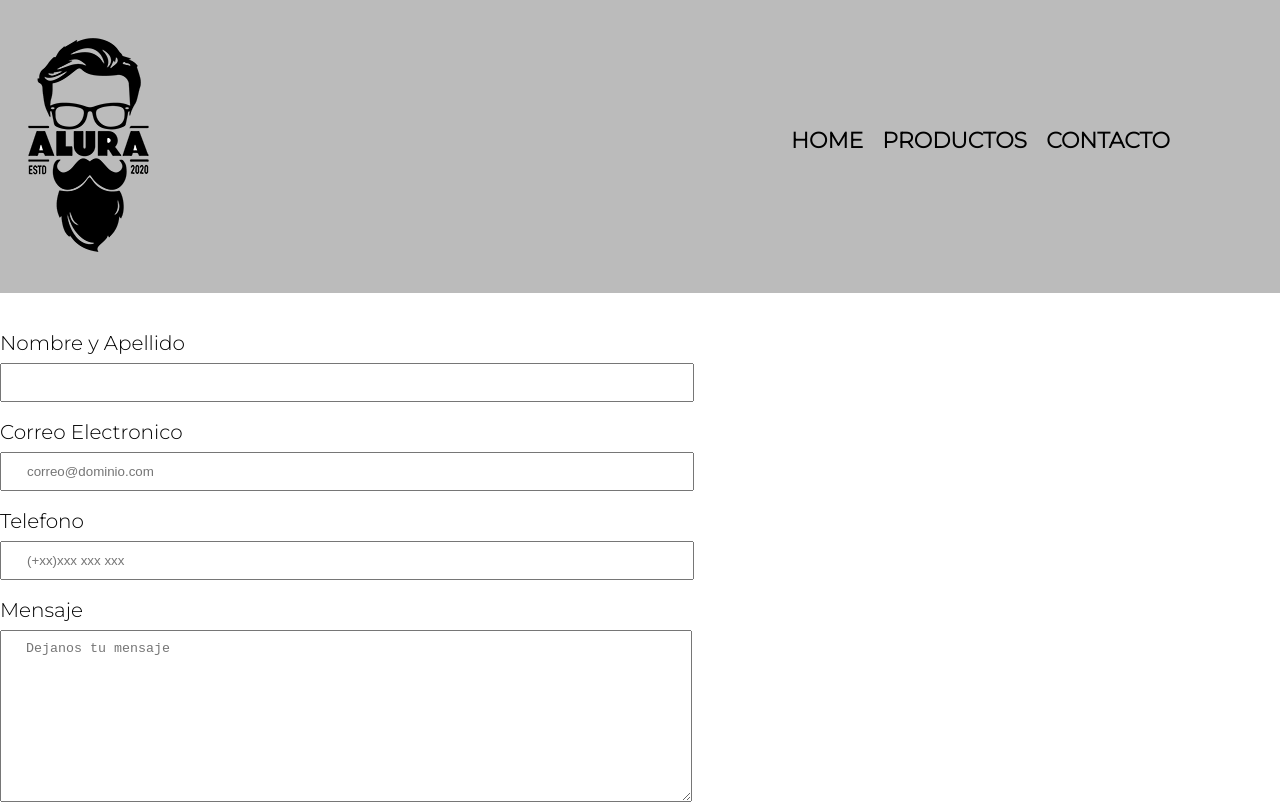
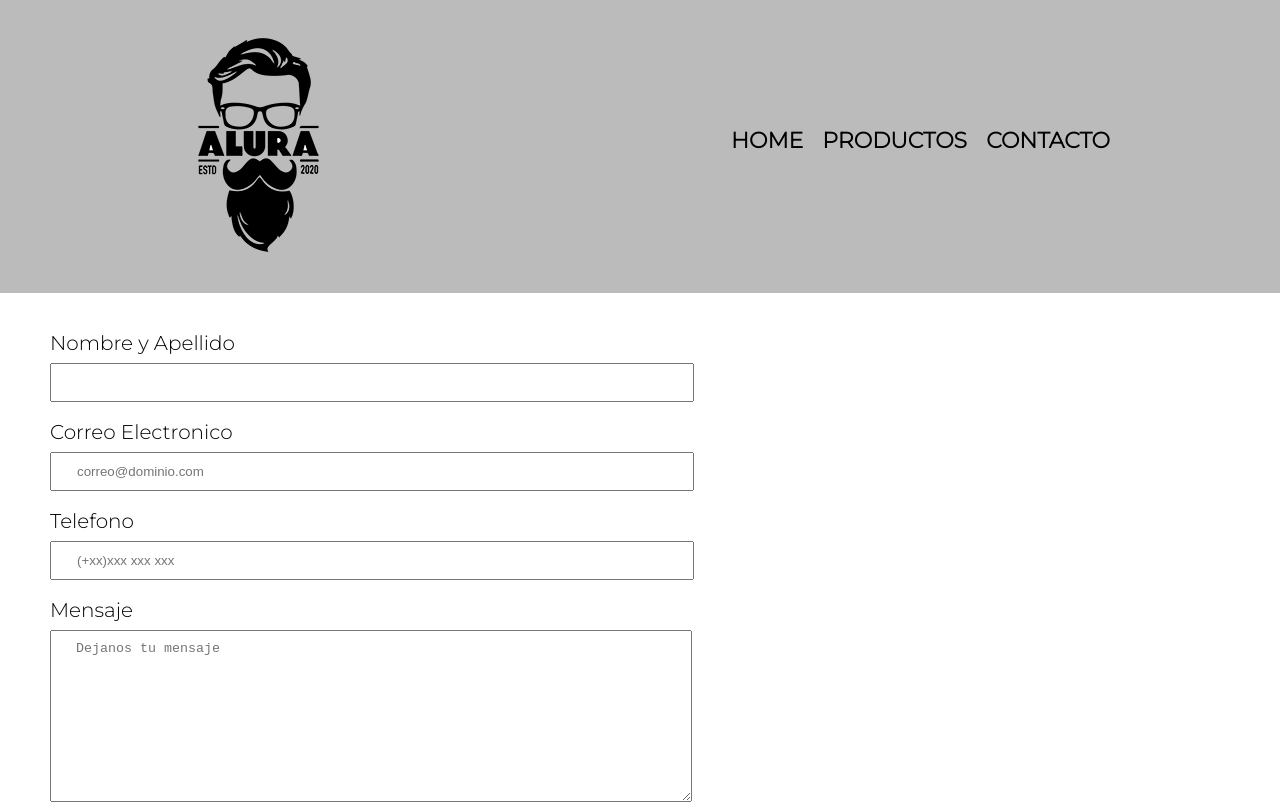
Before and after one commit to Mixiabi/Barberia-Alura, a plain HTML site: page contacto.html in a window 1280 px wide. Shown: the top 805 px of the page. Drawn offline with Linux system fonts and the light colour scheme.

Commit message:
modificando archivo style.css

```diff
--- a/contacto.html
+++ b/contacto.html
@@ -9,6 +9,7 @@
         <title>Contacto - Barberia Alura</title>       <!-- ET tittle -->
         <link rel="stylesheet" href="reset.css">
         <link rel="stylesheet" href="style.css"> <!-- ET referencia  -->
+
         <link rel="preconnect" href="https://fonts.googleapis.com">
         <link rel="preconnect" href="https://fonts.gstatic.com" crossorigin>
         <link href="https://fonts.googleapis.com/css2?family=Montserrat:ital,wght@0,300;1,300&display=swap" rel="stylesheet">
@@ -19,11 +20,9 @@
 
         <!-- ET encabezado -->
         <header>
-
-                <sec class="caja"><!-- encapsulan h1 y logo,panel de navegacion -->
-
+            <div class="caja"><!-- encapsulan h1 y logo,panel de navegacion -->
                 <!-- ET h1 para darle importancia -->
-                    <h1><img class="logo-barberia" src="imagenes/logo.png" alt="Logo de la Barberia Alura"></h1>
+                <h1><img class="logo-barberia" src="imagenes/logo.png"></h1>
 
                 <!-- ET nav para colocar panel de navegacion -->
                 <nav>
@@ -33,12 +32,11 @@
                             ET li ocupa el 100% de espacio-pag -->
                         <li><a href="index.html">Home</a></li>
                         <li><a href="productos.html">Productos</a></li>
-                            <li><a href="contactos.html">Contacto</a></li>
+                        <li><a href="contacto.html">Contacto</a></li>
 
                     </ul>
                 </nav>
             </div>
-
         </header>
 
         <main>
--- a/style.css
+++ b/style.css
@@ -23,7 +23,7 @@ header{
 nav{
     position: absolute;
     top: 6.875rem;
-    right: 6.875rem;
+    right: 0px;
 }
 
 nav li{
@@ -99,7 +99,7 @@ nav a:hover{ /* captura el mov del cursor cambia */
 
 .producto-descripcion{
     font-size: 18px;
-    padding: 10px;
+    /* padding: 10px; */
 }
 
 .producto-precio{
@@ -130,7 +130,7 @@ footer{
 
 
 
-
+/* CSS PARA CONTACTO*/
 
 
 
@@ -144,7 +144,7 @@ footer{
 
 form{
     /* espacio exterior */
-    margin: 40px 0px;
+    margin: 40px 50px;
 }
 
 form label, form legend{
```
Also changed, not shown: productos.html (+1 -5 lines). Lines whose indentation alone changed are shown as unchanged.
